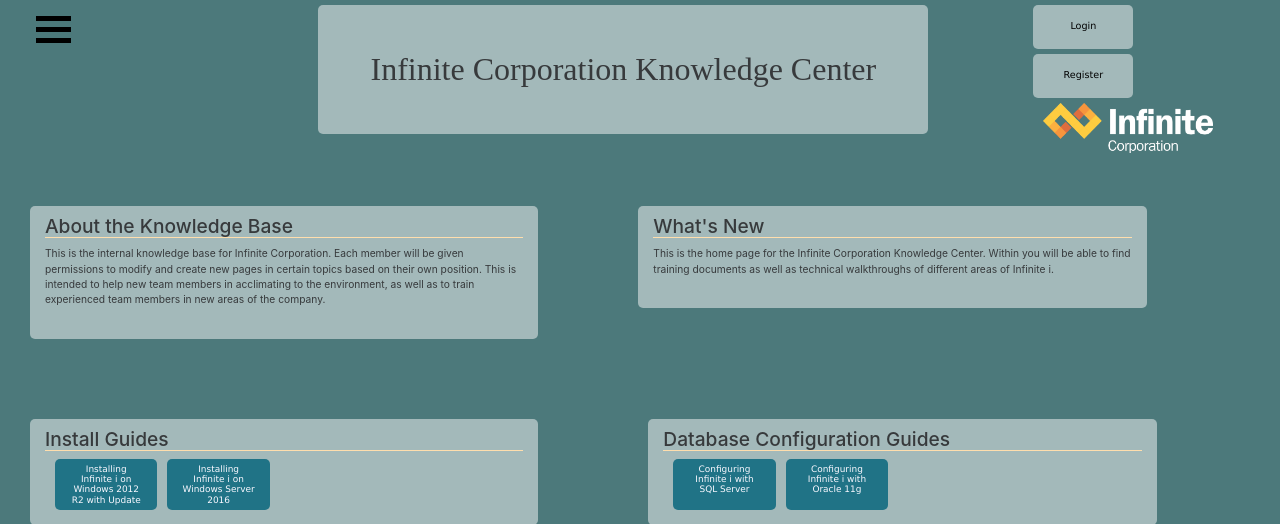
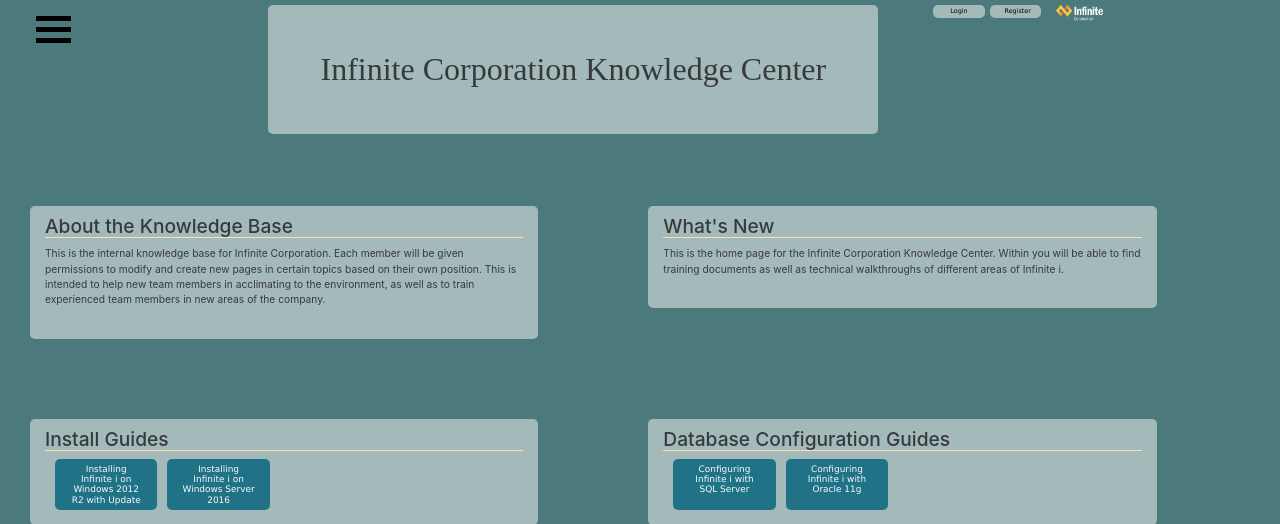
Before and after one commit to Sliplash/KnowledgeBase, a PHP site: page / in a window 1280 px wide. Shown: the top 524 px of the page. Run offline with PHP 8.4, Linux system fonts and the light colour scheme; some libraries are stand-ins or nearby versions.

Commit message:
Polishing a few pieces of the front-end before beginning work on back-end functionality and implementation of database

```diff
--- a/css/style.css
+++ b/css/style.css
@@ -135,11 +112,11 @@ body {
     background-color: #A3B9BA;
     width: 50%;
     font-family: "Old English Text MT";
-    margin-left: 100px;
+    margin-left: 50px;
     margin-top: 5px;
     align-content: center;
     font-size: 2.5vw;
-    margin-right: 100px;
+    margin-right: 50px;
     line-height: 0.1vw;
     text-align: center;
     border-radius: 5px;
@@ -148,8 +125,8 @@ body {
 }
 
 .jumbotron-image {
-    height: 50px;
-    width: 200px;
+    height: 1.25vw;
+    width: 6vw;
     position: relative;
     margin-top: 5px;
 }
@@ -161,16 +138,15 @@ body {
  */
 
 .login-signup {
-    width: 100px;
-    height: 44px;
+    width: 4vw;
+    height: 1vw;
     background-color: #A3B9BA;
     text-align: center;
     vertical-align: middle;
-    line-height: 32px;
-    padding-top: 5px;
+    line-height: 1vw;
     border-radius: 5px;
     font-family: "Verdana";
-    font-size: .75vw;
+    font-size: .5vw;
     margin-top: 5px;
     margin-left: 5px;
     color: black;
@@ -324,6 +324,7 @@ body {
     padding-bottom: 15px;
     padding-top: 10px;
     border-radius: 5px;
+    margin-left: 10px;
 }
 
 .about-kb {
--- a/index.html
+++ b/index.html
@@ -81,27 +81,27 @@
         <a href="javascript:void(0)" class="closebtn closelog" onclick="closeLogin()">&times;</a>
         <div class="loginData">
             <h6 class="loginHead">Login or <a href="javascript:void(0)" onclick="openSignUp()" class="signup">Sign Up</a></h6>
-            <p>Username/Email: <input class="login-input" id="loginEmail" type="email" placeholder="Username" required></p>
-            <p>Password: <input class="login-input"  id="loginPass" type="password" placeholder="Password" required></p>
+            <p id="validUser">Email: <input class="login-input" id="loginEmail" type="email" placeholder="Username" required></p>
+            <p id="validPass">Password: <input class="login-input"  id="loginPass" type="password" placeholder="Password" required></p>
         </div>
         <div>
             <button class="login-button" id="login-button" type="submit" onclick="submitLogin()">Log In</button>
-            <button class="signup-button" id="signup-button" type="button" onclick="openSignUp()">Sign Up</button>
+            <button class="signup-button" id="signup-button" type="button" onclick="openSignUp()">Register</button>
         </div>
     </div>
     <!-- ## END the login form ## -->
 
-    <!-- ## BEGIN the sign-up form and shading overlay ## -->
+    <!-- ## BEGIN the registration form and shading overlay ## -->
     <div class="overlay-2 embed-responsive col-lg-12" onclick="closeSignUp()"></div>
     <div id="signUpForm" class="col-lg-12 signup-form">
         <a href="javascript:void(0)" class="closebtn closelog" onclick="closeSignUp()">&times;</a>
         <div class="signUpData" id="signUpDataID">
             <h6 class="signUpHead">Register</h6>
-            <p>Email: <input class="signup-input" type="email" id="email1" placeholder="Enter email" onblur="validateEmail()" onkeyup="validateEmail();validate()" required></p>
-            <p>Verify Email: <input class="signup-input"  type="email" id="email2" placeholder="Validate email" onblur="validateEmail()" onkeyup="validateEmail();validate()" required></p>
+            <p id="validTag1">Email: <input class="signup-input" type="email" id="email1" placeholder="Enter email" onkeyup="validate()" required></p>
+            <p id="validTag2">Verify Email: <input class="signup-input"  type="email" id="email2" placeholder="Validate email" onkeyup="validateEmail();validate()" required></p>
             <p id="validEmailTag"></p>
-            <p>First Name: <input class="signup-input fName" type="text" id="fName" placeholder="First" onkeyup="validate()" required></p>
-            <p>Last Name: <input class="signup-input lName" type="text" id="lName" placeholder="Last" onkeyup="validate()" required></p>
+            <p id="validFName">First Name: <input class="signup-input fName" type="text" id="fName" placeholder="First" onkeyup="validate()" required></p>
+            <p id="validLName">Last Name: <input class="signup-input lName" type="text" id="lName" placeholder="Last" onkeyup="validate()" required></p>
         </div>
         <div>
             <button class="register-button" id="reg-button" type="submit" onclick="registerUser()">Register</button>
--- a/js/script.js
+++ b/js/script.js
@@ -42,7 +42,9 @@ function closeSignUp() {
     document.getElementById("email2").value = "";
     document.getElementById("fName").value = "";
     document.getElementById("lName").value = "";
-    document.getElementById("validEmailTag").value = "";
+    document.getElementById("validEmailTag").innerHTML = "";
+    document.getElementById("validTag1").style.background = "none";
+    document.getElementById("validTag2").style.background = "none";
 }
 
 function submitLogin() {
@@ -60,11 +62,11 @@ function validateEmail() {
     var email2Str = email2.value;
 
     if(email1Str.indexOf("@infinitecorporation.com") > 0) {
-        document.getElementById("email1").style.background = "url(../images/valid.png) no-repeat right top";
+        document.getElementById("validTag1").style.background = "url(images/valid.png) no-repeat right";
 
     }
     if(email2Str.indexOf("@infinitecorporation.com") > 0) {
-        document.getElementById("email2").style.background = "url(../images/valid.png) no-repeat right top";
+        document.getElementById("validTag2").style.background = "url(images/valid.png) no-repeat right";
     }
 
     if(email1Str == email2Str && email1Str.indexOf("@infinitecorporation.com") > 0) {
@@ -81,10 +83,13 @@ function validate() {
     var email2 = document.getElementById("email2").value;
     var email1Len = document.getElementById("email1").value.length;
     var email2Len = document.getElementById("email2").value.length;
-    var fNameLen = $("#fName").length;
-    var lNameLen = $("#lName").length;
+    var fNameLen = document.getElementById("fName").value.length;
+    var lNameLen = document.getElementById("lName").value.length;
 
-    if(email1Len === email2Len && email1 == email2 && fNameLen > 0 && lNameLen > 0) {
+
+    if(email1Len === email2Len && email1 == email2 && fNameLen > 1 && lNameLen > 1) {
+        // Below line is used for debugging, so you can see values easily as they come through on keyup
+        //alert("email1Len = " + email1Len + "\nemail2Len = " + email2Len + "\nemail1 = " + email1 + "\nemail2 = " + email2 + "\nfNameLen = " + fNameLen + "\nlNameLen = " + lNameLen);
         document.getElementById("reg-button").disabled = false;
     }
     else {
```
Also changed, not shown: other parts of css/style.css (+42 -31 lines).
